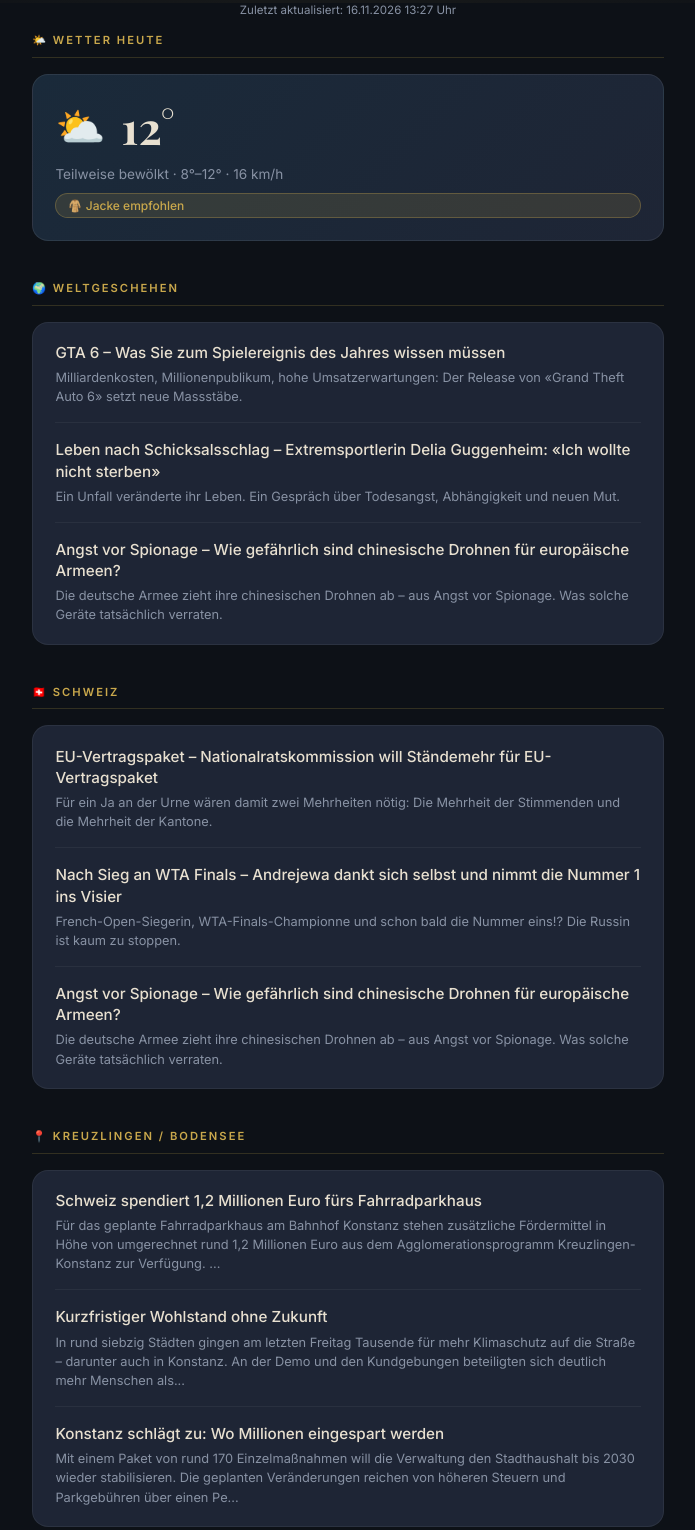
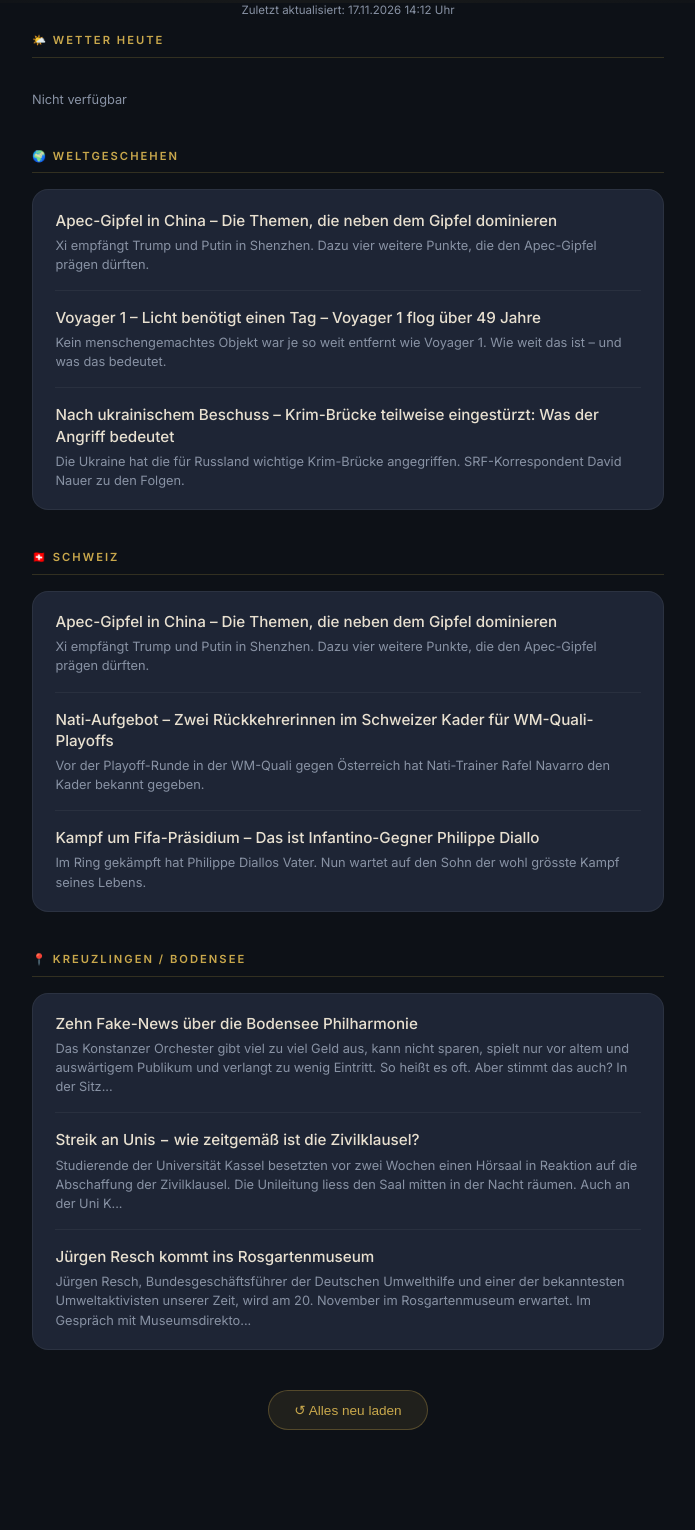
Before and after one commit to marcelbornhauser-sudo/noey-briefing, a plain HTML site: page index.html in a window 1280 px wide. Shown: the part 797-2327 px from the top of the page, without its empty margins (292-987 px from the left). After the commit the page ends 2275 px from the top, so only its background shows below. Drawn offline with nearby package versions, Linux system fonts and the light colour scheme; a web font is replaced by a local one.

Commit message:
Daily briefing update 2026-11-17

```diff
--- a/index.html
+++ b/index.html
@@ -65,66 +65,57 @@ body { background: var(--night); color: var(--text); font-family: 'Inter', sans-
 </svg>
 </div>
 <h1 class="greeting">Guten Morgen<em>von Noey</em></h1>
-<div class="date-pill">Montag, 16. November 2026</div>
+<div class="date-pill">Dienstag, 17. November 2026</div>
 <div class="scroll-hint">▼ SCROLLEN</div>
 </div>
 
 <div class="content">
-<p class="updated-time">Zuletzt aktualisiert: 16.11.2026 13:27 Uhr</p>
+<p class="updated-time">Zuletzt aktualisiert: 17.11.2026 14:12 Uhr</p>
 
 <div class="section">
 <div class="section-header">🌤️ Wetter heute</div>
-<div class="weather-card">
-<div class="weather-main">
-<span class="weather-icon">⛅</span>
-<span class="weather-temp">12°</span>
-</div>
-<div class="weather-details">
-<span>Teilweise bewölkt · 8°–12° · 16 km/h</span>
-<span class="badge badge-warning">🧥 Jacke empfohlen</span>
-</div>
-</div>
+<div class="news-item"><p class="news-meta">Nicht verfügbar</p></div>
 </div>
 
 <div class="section">
 <div class="section-header">🌍 Weltgeschehen</div>
 <div class="card"><div class="news-item">
-<h3 class="news-title"><a href="https://www.srf.ch/news/gta-6-was-sie-zum-spielereignis-des-jahres-wissen-muessen" target="_blank" style="color:inherit;text-decoration:none;">GTA 6 – Was Sie zum Spielereignis des Jahres wissen müssen</a></h3>
-<p class="news-meta">Milliardenkosten, Millionenpublikum, hohe Umsatzerwartungen: Der Release von «Grand Theft Auto 6» setzt neue Massstäbe.</p>
+<h3 class="news-title"><a href="https://www.srf.ch/news/international/apec-gipfel-in-china-die-themen-die-neben-dem-gipfel-dominieren" target="_blank" style="color:inherit;text-decoration:none;">Apec-Gipfel in China – Die Themen, die neben dem Gipfel dominieren</a></h3>
+<p class="news-meta">Xi empfängt Trump und Putin in Shenzhen. Dazu vier weitere Punkte, die den Apec-Gipfel prägen dürften.</p>
 </div><div class="news-item">
-<h3 class="news-title"><a href="https://www.srf.ch/kultur/gesellschaft-religion/leben-nach-schicksalsschlag-extremsportlerin-delia-guggenheim-ich-wollte-nicht-sterben" target="_blank" style="color:inherit;text-decoration:none;">Leben nach Schicksalsschlag – Extremsportlerin Delia Guggenheim: «Ich wollte nicht sterben»</a></h3>
-<p class="news-meta">Ein Unfall veränderte ihr Leben. Ein Gespräch über Todesangst, Abhängigkeit und neuen Mut.</p>
+<h3 class="news-title"><a href="https://www.srf.ch/news/voyager-1-licht-benoetigt-einen-tag-voyager-1-flog-ueber-49-jahre" target="_blank" style="color:inherit;text-decoration:none;">Voyager 1 – Licht benötigt einen Tag – Voyager 1 flog über 49 Jahre</a></h3>
+<p class="news-meta">Kein menschengemachtes Objekt war je so weit entfernt wie Voyager 1. Wie weit das ist – und was das bedeutet.</p>
 </div><div class="news-item">
-<h3 class="news-title"><a href="https://www.srf.ch/news/international/angst-vor-spionage-wie-gefaehrlich-sind-chinesische-drohnen-fuer-europaeische-armeen" target="_blank" style="color:inherit;text-decoration:none;">Angst vor Spionage – Wie gefährlich sind chinesische Drohnen für europäische Armeen?</a></h3>
-<p class="news-meta">Die deutsche Armee zieht ihre chinesischen Drohnen ab – aus Angst vor Spionage. Was solche Geräte tatsächlich verraten.</p>
+<h3 class="news-title"><a href="https://www.srf.ch/news/international/nach-ukrainischem-beschuss-krim-bruecke-teilweise-eingestuerzt-was-der-angriff-bedeutet" target="_blank" style="color:inherit;text-decoration:none;">Nach ukrainischem Beschuss – Krim-Brücke teilweise eingestürzt: Was der Angriff bedeutet</a></h3>
+<p class="news-meta">Die Ukraine hat die für Russland wichtige Krim-Brücke angegriffen. SRF-Korrespondent David Nauer zu den Folgen.</p>
 </div></div>
 </div>
 
 <div class="section">
 <div class="section-header">🇨🇭 Schweiz</div>
 <div class="card"><div class="news-item">
-<h3 class="news-title"><a href="https://www.srf.ch/news/schweiz/eu-vertragspaket-nationalratskommission-will-staendemehr-fuer-eu-vertragspaket" target="_blank" style="color:inherit;text-decoration:none;">EU-Vertragspaket – Nationalratskommission will Ständemehr für EU-Vertragspaket</a></h3>
-<p class="news-meta">Für ein Ja an der Urne wären damit zwei Mehrheiten nötig: Die Mehrheit der Stimmenden und die Mehrheit der Kantone.</p>
+<h3 class="news-title"><a href="https://www.srf.ch/news/international/apec-gipfel-in-china-die-themen-die-neben-dem-gipfel-dominieren" target="_blank" style="color:inherit;text-decoration:none;">Apec-Gipfel in China – Die Themen, die neben dem Gipfel dominieren</a></h3>
+<p class="news-meta">Xi empfängt Trump und Putin in Shenzhen. Dazu vier weitere Punkte, die den Apec-Gipfel prägen dürften.</p>
 </div><div class="news-item">
-<h3 class="news-title"><a href="https://www.srf.ch/sport/tennis/wta-tour/nach-sieg-an-wta-finals-andrejewa-dankt-sich-selbst-und-nimmt-die-nummer-1-ins-visier" target="_blank" style="color:inherit;text-decoration:none;">Nach Sieg an WTA Finals – Andrejewa dankt sich selbst und nimmt die Nummer 1 ins Visier</a></h3>
-<p class="news-meta">French-Open-Siegerin, WTA-Finals-Championne und schon bald die Nummer eins!? Die Russin ist kaum zu stoppen.</p>
+<h3 class="news-title"><a href="https://www.srf.ch/sport/fussball/frauen-nationalteam/nati-aufgebot-zwei-rueckkehrerinnen-im-schweizer-kader-fuer-wm-quali-playoffs" target="_blank" style="color:inherit;text-decoration:none;">Nati-Aufgebot – Zwei Rückkehrerinnen im Schweizer Kader für WM-Quali-Playoffs</a></h3>
+<p class="news-meta">Vor der Playoff-Runde in der WM-Quali gegen Österreich hat Nati-Trainer Rafel Navarro den Kader bekannt gegeben.</p>
 </div><div class="news-item">
-<h3 class="news-title"><a href="https://www.srf.ch/news/international/angst-vor-spionage-wie-gefaehrlich-sind-chinesische-drohnen-fuer-europaeische-armeen" target="_blank" style="color:inherit;text-decoration:none;">Angst vor Spionage – Wie gefährlich sind chinesische Drohnen für europäische Armeen?</a></h3>
-<p class="news-meta">Die deutsche Armee zieht ihre chinesischen Drohnen ab – aus Angst vor Spionage. Was solche Geräte tatsächlich verraten.</p>
+<h3 class="news-title"><a href="https://www.srf.ch/sport/fussball/fussball-allgemein/kampf-um-fifa-praesidium-das-ist-infantino-gegner-philippe-diallo" target="_blank" style="color:inherit;text-decoration:none;">Kampf um Fifa-Präsidium – Das ist Infantino-Gegner Philippe Diallo</a></h3>
+<p class="news-meta">Im Ring gekämpft hat Philippe Diallos Vater. Nun wartet auf den Sohn der wohl grösste Kampf seines Lebens.</p>
 </div></div>
 </div>
 
 <div class="section">
 <div class="section-header">📍 Kreuzlingen / Bodensee</div>
 <div class="card"><div class="news-item">
-<h3 class="news-title"><a href="https://www.seemoz.de/schweiz-spendiert-12-millionen-euro-fuers-fahrradparkhaus/" target="_blank" style="color:inherit;text-decoration:none;">Schweiz spendiert 1,2 Millionen Euro fürs Fahrradparkhaus</a></h3>
-<p class="news-meta">Für das geplante Fahrradparkhaus am Bahnhof Konstanz stehen zusätzliche Fördermittel in Höhe von umgerechnet rund 1,2 Millionen Euro aus dem Agglomerationsprogramm Kreuzlingen-Konstanz zur Verfügung. ...</p>
+<h3 class="news-title"><a href="https://www.seemoz.de/zehn-fake-news-ueber-die-bodensee-philharmonie/" target="_blank" style="color:inherit;text-decoration:none;">Zehn Fake-News über die Bodensee Philharmonie</a></h3>
+<p class="news-meta">Das Konstanzer Orchester gibt viel zu viel Geld aus, kann nicht sparen, spielt nur vor altem und auswärtigem Publikum und verlangt zu wenig Eintritt. So heißt es oft. Aber stimmt das auch? In der Sitz...</p>
 </div><div class="news-item">
-<h3 class="news-title"><a href="https://www.seemoz.de/kurzfristiger-wohlstand-ohne-zukunft/" target="_blank" style="color:inherit;text-decoration:none;">Kurzfristiger Wohlstand ohne Zukunft</a></h3>
-<p class="news-meta">In rund siebzig Städten gingen am letzten Freitag Tausende für mehr Klimaschutz auf die Straße – darunter auch in Konstanz. An der Demo und den Kundgebungen beteiligten sich deutlich mehr Menschen als...</p>
+<h3 class="news-title"><a href="https://www.seemoz.de/streit-an-unis-%e2%88%92-wie-zeitgemaess-ist-die-zivilklausel/" target="_blank" style="color:inherit;text-decoration:none;">Streik an Unis − wie zeitgemäß ist die Zivilklausel?</a></h3>
+<p class="news-meta">Studierende der Universität Kassel besetzten vor zwei Wochen einen Hörsaal in Reaktion auf die Abschaffung der Zivilklausel. Die Unileitung liess den Saal mitten in der Nacht räumen. Auch an der Uni K...</p>
 </div><div class="news-item">
-<h3 class="news-title"><a href="https://www.seemoz.de/konstanz-schlaegt-zu-wo-millionen-einspart-werden/" target="_blank" style="color:inherit;text-decoration:none;">Konstanz schlägt zu: Wo Millionen eingespart werden</a></h3>
-<p class="news-meta">Mit einem Paket von rund 170 Einzelmaßnahmen will die Verwaltung den Stadthaushalt bis 2030 wieder stabilisieren. Die geplanten Veränderungen reichen von höheren Steuern und Parkgebühren über einen Pe...</p>
+<h3 class="news-title"><a href="https://www.seemoz.de/juergen-resch-kommt-ins-rosgartenmuseum/" target="_blank" style="color:inherit;text-decoration:none;">Jürgen Resch kommt ins Rosgartenmuseum</a></h3>
+<p class="news-meta">Jürgen Resch, Bundesgeschäftsführer der Deutschen Umwelthilfe und einer der bekanntesten Umweltaktivisten unserer Zeit, wird am 20. November im Rosgartenmuseum erwartet. Im Gespräch mit Museumsdirekto...</p>
 </div></div>
 </div>
 
```
